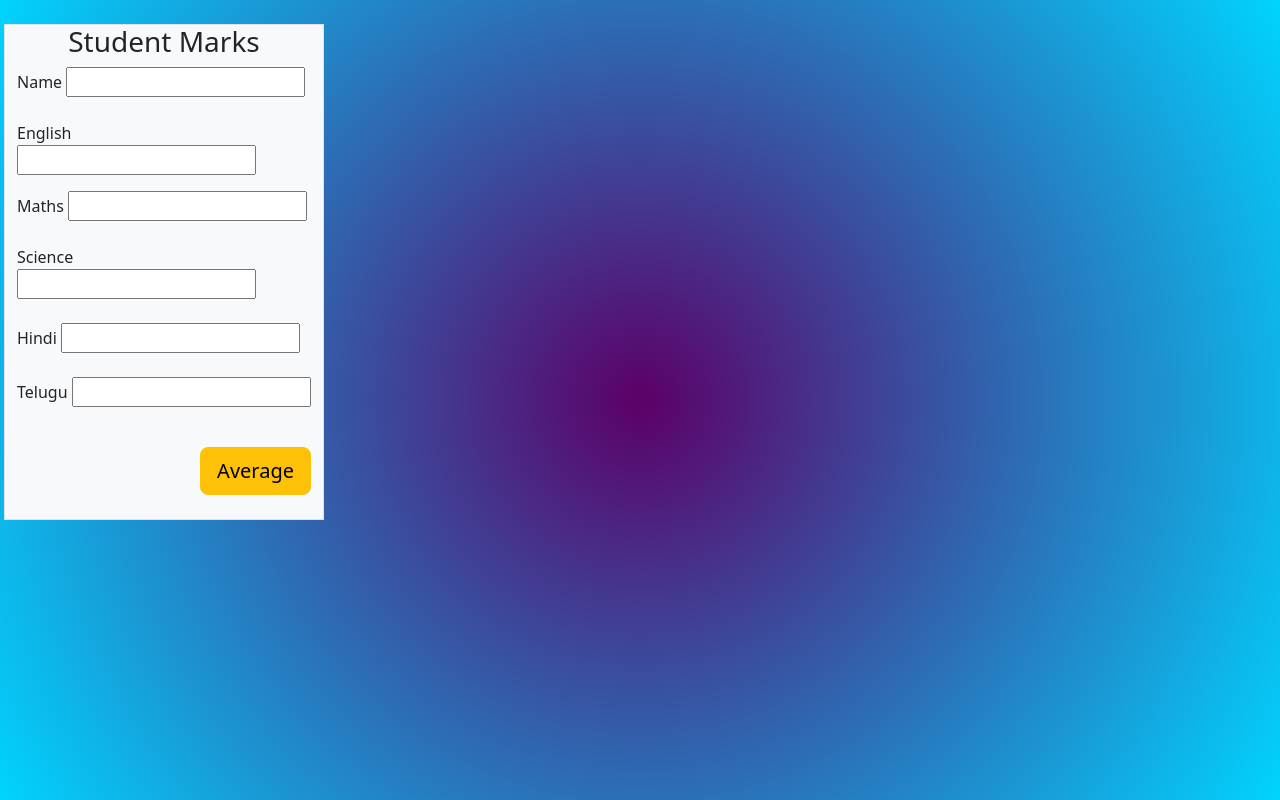
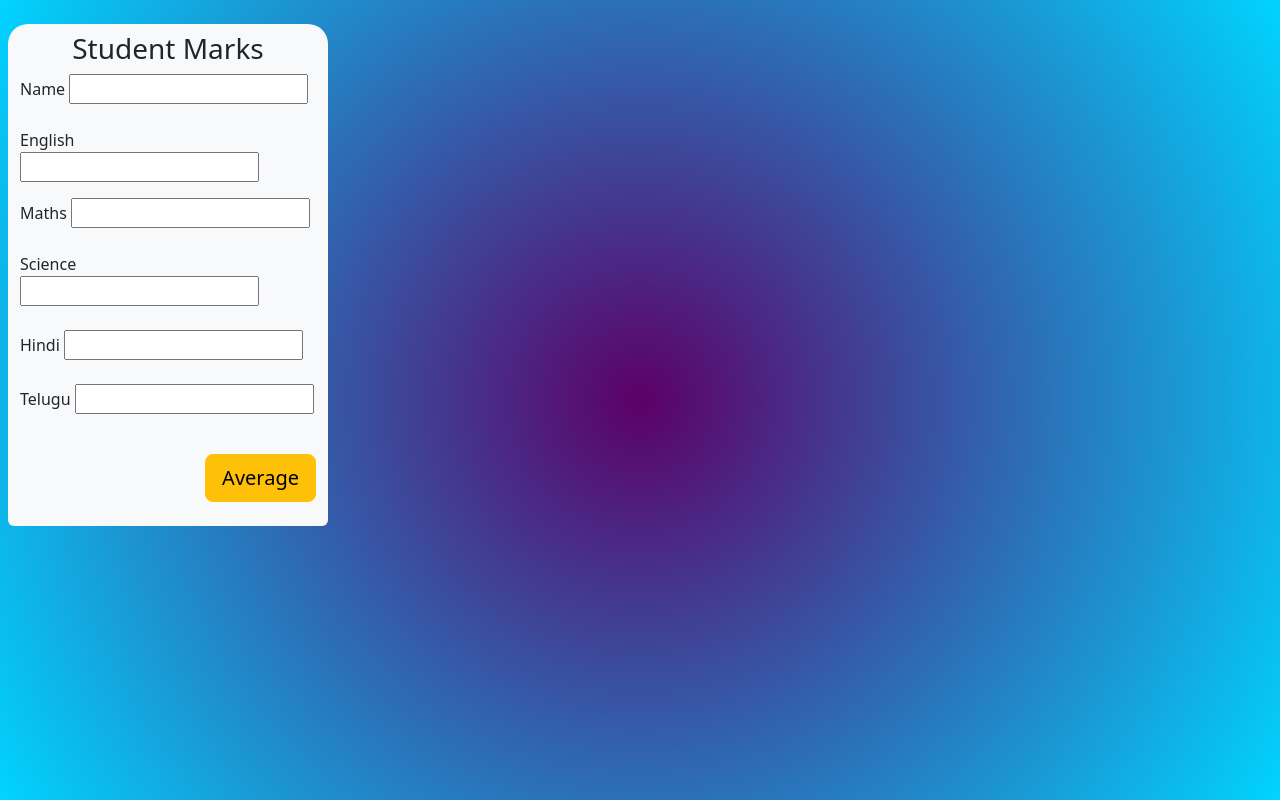
Before and after one commit to Supriya701368/display, a plain HTML site: page index.html in a window 1280 px wide. Drawn offline with nearby package versions, Linux system fonts and the light colour scheme.

Commit message:
first commit

```diff
--- a/index.html
+++ b/index.html
@@ -12,10 +12,11 @@
     background-image: radial-gradient(circle, #5c0067 0%, #00d4ff 100%);">
     <div class="container-fluid" >
         <div class="row" >
-            <div class="col col-md-3 mt-4  my-4 mx-1 bg-light border">
-                <h3 class="text-center">Student Marks</h3>
+            <div class="col col-md-3 mt-4  my-5 mx-2 bg-light rounded-bottom">
+                <h3 class="text-center mt-2">Student Marks</h3>
                 <div data-mdb-input-init class="htmlForm-outline">
                     <div class="htmlForm-outline mb-4">
+
                         <label for="name">Name</label>
                         <input type="text" id="name" name='Name' onChange="handleChange" class="htmlForm-control htmlForm-control-lg" />
                     </div>
--- a/student.css
+++ b/student.css
@@ -28,3 +28,10 @@ canvas {
 body{
     background-color: rgb(22, 22, 22);
 }
+h3{
+    line-height: 2.2;
+}
+.col-md-3 {
+    border-radius: 20px;
+    box-shadow: 6 4px 8px rgba(143, 116, 116, 0.397); /* Optional for better effect */
+}
```
